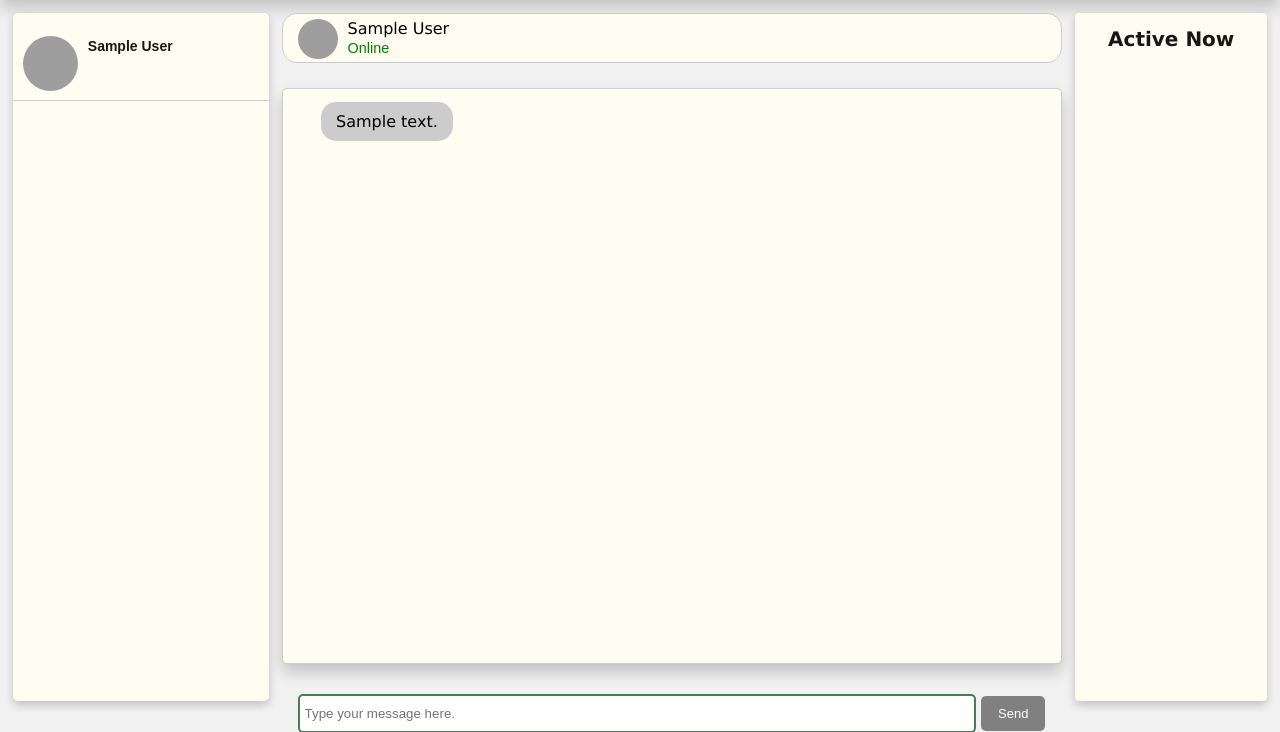
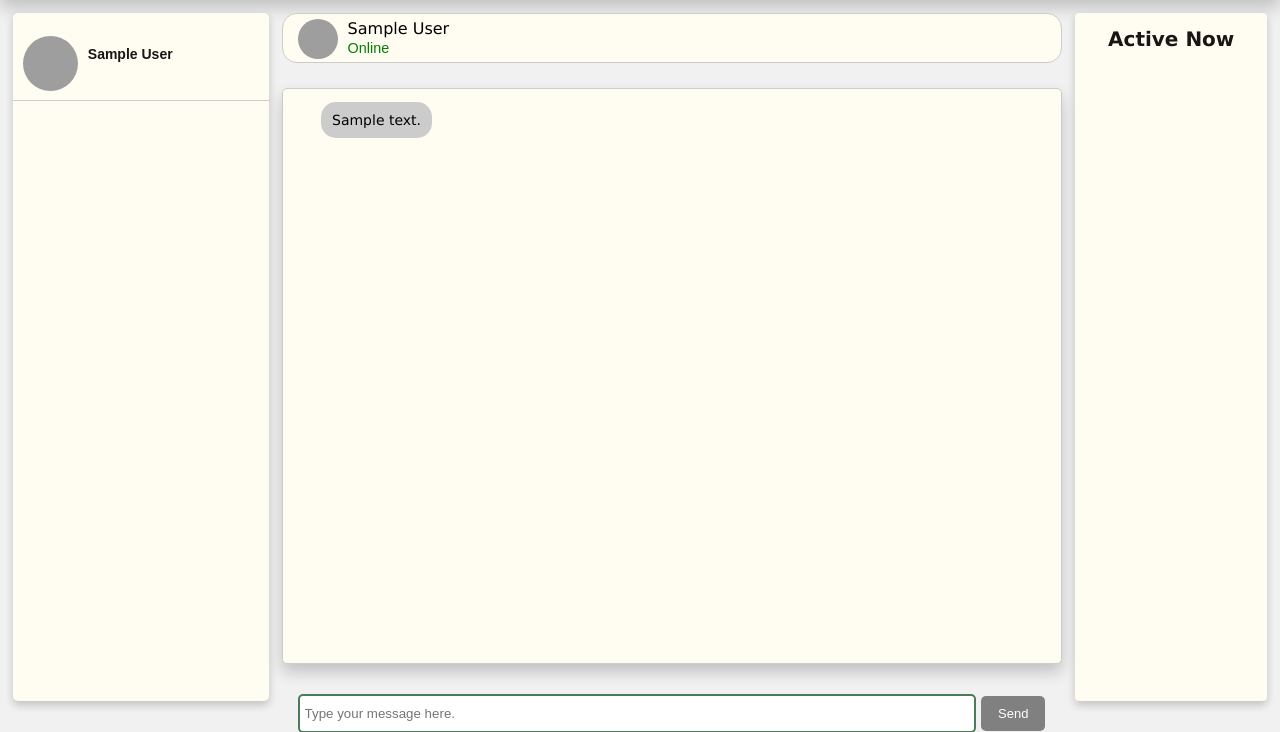
Before and after one commit to Kinetic101/E-Vailable-Goods, a PHP site: page /Talk.php in a window 1280 px wide. Shown: the part 55-787 px from the top of the page. Run offline with PHP 8.4, Linux system fonts and the light colour scheme; the visitor is signed in with stand-in values (Sample User, id 1); tables that the repository leaves empty or names only in its code hold one stand-in row (values such as "Sample post"); data that the repository does not hold is empty; some libraries are stand-ins or nearby versions; grey boxes are pictures that could not be loaded.

Commit message:
Fixed Chat Box

```diff
--- a/GetMsgData.php
+++ b/GetMsgData.php
@@ -68,16 +68,14 @@
 		while($row = $res -> fetch_assoc()){
 			if($row["from_user"] == $_SESSION["usern"]){
 				?>
-				<div class = "from"> <?php echo $row["message"]; ?> </div>
-				<br>
+				<span class = "from"><?php echo $row["message"]; ?></span>
 				<div class = "br"></div>
 				<?php
 			}
 			else{
 				?>
 				<div class = "to"> <?php echo $row["message"]; ?> </div>
-				<br>
-				<div class = "brto"></div>
+				<div class = "br"></div>
 				<?php
 			}
 		}
--- a/TalkCSS.css
+++ b/TalkCSS.css
@@ -206,7 +206,7 @@ h4{
 	text-align: left;
 	display: block;
 	margin-left: 0px;
-	padding: 5% 0 5% 15px;
+	padding: 20px 0 5% 15px;
 	font-size: 14px;
 	color: #171614;
 	font-family: "Arial", sans-serif;
@@ -255,6 +255,9 @@ h4{
 }
 
 #msgss{
+	display: flex;
+	flex-direction: column;
+
 	position: relative;
 	z-index: 1;
 }
@@ -273,50 +276,31 @@ h4{
 
 .br{
 	display: block;
-	margin-bottom: 35px;
+	margin-bottom: 5px;
 }
 
-.brto{
-	display: block;
-	margin-bottom: 10px;
-}
-
-
 .to{
-	display: inline-block;
-	position: relative;
-	left: 0;
-	clear: both;
+	align-self: flex-start;
 	text-align: left;
 	max-width: 45%;
-	padding: 10px 15px;
+	padding: 8px 11px;
+	font-size: 14px;
+	line-height: 20px;
 	border-radius: 15px;
 	background-color: #ccc;
 }
 
 .from{
-	display: block;
-	background-color: #4A7C59;
+	align-self: flex-end;
+	font-family: "Verdana", sans-serif;
+	background-color: #66A378;
 	text-align: left;
-	position: relative;
-	float: right;
-	right: 0;
-	clear: both;
 	max-width: 45%;
 	height: auto;
-	padding: 10px 15px;
-	border-radius: 15px 10px 10px 15px;
-}
-
-.from::after{
-	display: block;
-	content: "";
-	clear: both;
-}
-
-.from::before{
-	content: "";
-	clear: both;
+	padding: 8px 11px;
+	font-size: 14px;
+	line-height: 20px;
+	border-radius: 15px;
 }
 
 #send{
```
